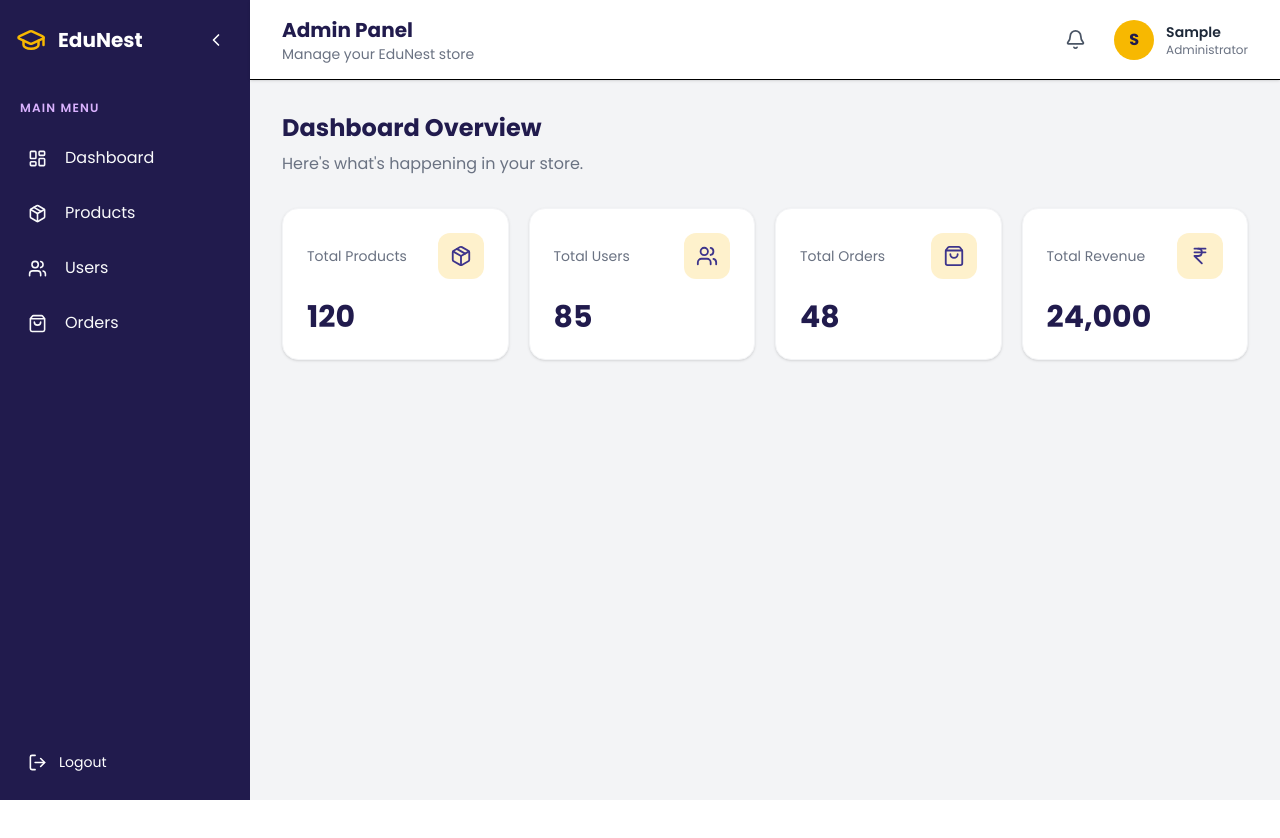
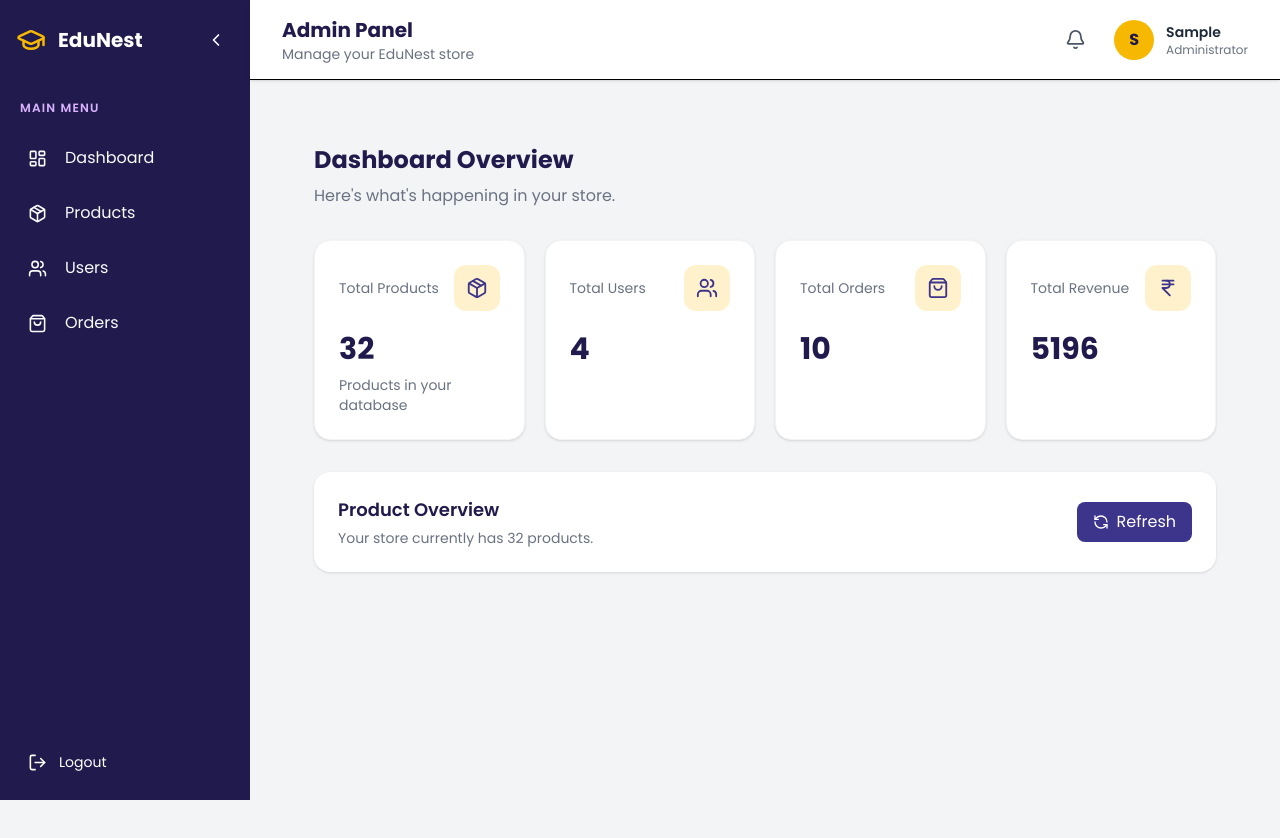
Before and after one commit to opmmansoor/E-Commerce-EduNest, a React (Vite) app in the folder EduNest/: page /admin/dashboard in a window 1280 px wide. Shown: the top 838 px of the page. Before the commit the page ends 800 px from the top, so only its background shows below. Built offline with nearby package versions, Linux system fonts and the light colour scheme; data requests are answered from the project's data file; sample sign-in values are in the browser's storage.

Commit message:
Edited Dashbard

```diff
--- a/EduNest/src/Api/adminApi.js
+++ b/EduNest/src/Api/adminApi.js
@@ -24,3 +24,20 @@ export const loginAdmin = async ({email, password}) => {
         role,
     };
 };
+
+
+// GET USERS AND ORDERS
+
+const API_URL = "http://localhost:3000";
+
+export const getUsers = async () => {
+    const response = await axios.get(`${API_URL}/users`)
+    return response.data
+};
+
+
+// Fetch all orders
+export const getOrders = async () => {
+  const response = await axios.get(`${API_URL}/orders`);
+  return response.data;
+};
--- a/EduNest/src/Pages/Admin/Pages/AdminDashboard.jsx
+++ b/EduNest/src/Pages/Admin/Pages/AdminDashboard.jsx
@@ -1,40 +1,67 @@
-import { IndianRupee, Package, ShoppingBag, Users } from 'lucide-react';
-import React from 'react'
+import { IndianRupee, LogOut, Package, RefreshCcw, ShoppingBag, Users } from 'lucide-react';
 import { useNavigate } from 'react-router-dom'
+import { getProducts } from '../../../Api/productApi';
+import { useQuery } from '@tanstack/react-query';
+import { getOrders, getUsers } from '../../../Api/adminApi';
 
 export default function AdminDashboard() {
     const navigate = useNavigate();
 
+// Fetch actual products
+    const {data: products = [], isLoading, isError, error, refetch, isFetching} = useQuery({
+            queryKey: ["products"],
+            queryFn: getProducts,
+        });
+    const {data: users = []} = useQuery({
+        queryKey: ["users"],
+        queryFn: getUsers,
+    });
+
+    const {data: orders = [],} = useQuery({
+        queryKey: ["orders"],
+        queryFn: getOrders,
+    })
+
+// Sum the total amount of all orders
+    const totalRevenue = orders.reduce(
+    (total, order) => total + Number(order.totalAmount || 0),
+     0
+    );
+
+    const productCount = products.length;
+    const usersCount = users.length;
+    const ordersCount = orders.length;
+
     const stats = [
         {
             title: "Total Products",
-            value: "120",
+            value: isLoading ? "..." : isError ? "Error" : productCount,
             icon: Package,
         },
         {
             title: "Total Users",
-            value: "85",
+            value: isLoading ? "..." : isError ? "Error" : usersCount,
             icon: Users,
         },
         {
             title: "Total Orders",
-            value: "48",
+            value: isLoading ? "..." : isError ? "Error" : ordersCount,
             icon: ShoppingBag,
         },
         {
             title: "Total Revenue",
-            value: "24,000",
+            value: isLoading ? "..." : isError ? "Error" : totalRevenue,
             icon: IndianRupee,
         },
     ];
 
-    let admin = null;
+    // let admin = null;
 
-    try {
-        admin = JSON.parse(localStorage.getItem("admin") || "null");
-    } catch {
-        admin = null;
-    }
+    // try {
+    //     admin = JSON.parse(localStorage.getItem("admin") || "null");
+    // } catch {
+    //     admin = null;
+    // }
 
     const handleLogout = () => {
         localStorage.removeItem("admin");
@@ -42,23 +69,49 @@ export default function AdminDashboard() {
     };
 
     return (
+        <div className="min-h-screen bg-gray-100">
+            {/* <header className="flex items-center justify-between bg-[#211B4D] px-4 py-4 text-white sm:px-6">
                 <div>
+                    <h1 className="text-xl font-bold">
+                        EduNest Admin
+                    </h1>
+
+                    <p className="text-sm text-gray-300">
+                        Admin Dashboard
+                    </p>
+                </div>
+
+                <button
+                        type="button"
+                        onClick={handleLogout}
+                        className="flex items-center gap-2 rounded-lg bg-white px-4 py-2 font-medium text-[#211B4D] transition hover:bg-gray-200">
+                    <LogOut size={18} />
+                </button>
+            </header> */}
+
+{/* Dashboard Content */}
+        <main className="p-5 sm:p-8">
             <h2 className="text-2xl font-bold text-[#211B4D]">
                 Dashboard Overview
+                {/* Welcome, {admin?.firstName || "Admin"} */}
             </h2>
 
             <p className="mt-2 text-gray-500">
                 Here's what's happening in your store.
             </p>
 
+{/* Statistics */}
             <div className="mt-8 grid gap-5 sm:grid-cols-2 xl:grid-cols-4">
-        {stats.map(({ title, value, icon: Icon }) => (
+                {stats.map(({title, value, icon: Icon}) => (
                     <div
                         key={title}
                         className="rounded-2xl border border-gray-100 bg-white p-6 shadow-sm transition hover:-translate-y-1 hover:shadow-md"
                         >
-            <div className="flex items-center justify-between">
-              <p className="text-sm text-gray-500">{title}</p>
+
+                    <div className="flex items-center justify-between gap-3">
+                        <p className="text-sm text-gray-500">
+                            {title}
+                        </p>
 
                         <div className="rounded-xl bg-[#F7B801]/20 p-3 text-[#3D348B]">
                             <Icon size={22} />
@@ -68,56 +121,149 @@ export default function AdminDashboard() {
                     <h3 className="mt-5 text-3xl font-bold text-[#211B4D]">
                         {value}
                     </h3>
+
+                    {title === "Total Products" && !isLoading && !isError && (
+                        <p className="mt-2 text-sm text-gray-500">
+                            Products in your database
+                        </p>
+                    )}
                 </div>
                 ))}
             </div>
+
+{/* Product API Loading */}
+            {isLoading && (
+                <p className="mt-6 text-gray-500">
+                    Loading product statistics...
+                </p>
+            )}
+
+{/* Product API Error */}
+            {isError && (
+                <div className="mt-6 rounded-xl border border-red-200 bg-red-50 p-4">
+                    <p className="text-sm text-red-600">
+                        {error?.message || "Failed to load products."}
+                    </p>
+
+                    <button
+                            type='button'
+                            onClick={() => refetch()}
+                            className="mt-3 flex items-center gap-2 rounded-lg bg-red-600 px-4 py-2 text-white hover:bg-red-700">
+                        <RefreshCcw size={16} />
+                        Retry
+                    </button>
                 </div>
-  );
+            )}
+
+            {!isLoading && !isError && (
+                <section className="mt-8 rounded-2xl bg-white p-6 shadow-sm">
+                    <div className="flex flex-wrap items-center justify-between gap-4">
+                        <div>
+                            <h3 className="text-lg font-semibold text-[#211B4D]">
+                                Product Overview
+                            </h3>
+
+                            <p className="mt-1 text-sm text-gray-500">
+                                Your store currently has {productCount}{" "}
+                                {productCount === 1 ? "product" : "products"}.
+                            </p>
+                        </div>
+
+                        <button
+                                type="button"
+                                onClick={() => refetch()}
+                                disabled={isFetching}
+                                className="flex items-center gap-2 rounded-lg bg-[#3D348B] px-4 py-2 text-white transition hover:bg-[#211B4D] disabled:opacity-60">
+                            <RefreshCcw size={16}
+                                        className={isFetching ? "animate-spin" : ""}/>
+                            {isFetching ? "Refreshing..." : "Refresh"}
+                        </button>
+                    </div>
+                </section>
+            )}
+        </main>
+
+        </div>
+    )
 }
 
-//   return (
+//     return (
 //     <div className="min-h-screen bg-gray-100">
-//       <header className="flex items-center justify-between bg-[#211B4D] px-6 py-4 text-white">
-//         <h1 className="text-xl font-bold">
-//             EduNest Admin
-//         </h1>
+//       <h2 className="text-2xl font-bold text-[#211B4D]">
+//         Dashboard Overview
+//       </h2>
 
-//         <button
-//                 onClick={handleLogout}
-//                 className="rounded-lg bg-white px-4 py-2 font-medium text-[#211B4D] hover:bg-gray-200">
-//             Logout
-//         </button>
-//       </header>
+//       <p className="mt-2 text-gray-500">
+//         Here's what's happening in your store.
+//       </p>
 
-//       <main className="p-6 md:p-10">
-//         <h2 className="text-2xl font-bold text-gray-800">
-//             Welcome {admin?.name || "admin"}
-//         </h2>
+//       <div className="mt-8 grid gap-5 sm:grid-cols-2 xl:grid-cols-4">
+//         {stats.map(({ title, value, icon: Icon }) => (
+//           <div
+//             key={title}
+//             className="rounded-2xl border border-gray-100 bg-white p-6 shadow-sm transition hover:-translate-y-1 hover:shadow-md"
+//           >
+//             <div className="flex items-center justify-between">
+//               <p className="text-sm text-gray-500">{title}</p>
 
-//         <p className="mt-2 text-gray-600">
-//            You are logged in to the EduNest Admin Panel.
-//         </p>
+//               <div className="rounded-xl bg-[#F7B801]/20 p-3 text-[#3D348B]">
+//                 <Icon size={22} />
+//               </div>
+//             </div>
 
-//         <div className="mt-8 grid gap-5 sm:grid-cols-2 lg:grid-cols-3">
-//             {["Products", "Users", "Orders"].map((item) => (
-//                 <div
-//                     key={item}
-//                     className='rounded-xl bg-white p-6 shadow-sm'>
+//             <h3 className="mt-5 text-3xl font-bold text-[#211B4D]">
+//               {value}
+//             </h3>
+//           </div>
+//         ))}
+//       </div>
+//     </div>
+//   );
+// }
 
-//                     <h3 className='text-lg font-semibold text-[#3D348B]'>
-//                         {item}
-//                     </h3>
+// //   return (
+//      <div className="min-h-screen bg-gray-100">
+//        <header className="flex items-center justify-between bg-[#211B4D] px-6 py-4 text-white">
+//          <h1 className="text-xl font-bold">
+//              EduNest Admin
+//          </h1>
 
-//                     <p>
-//                         {item} management will be implemented next
+//          <button
+//                  onClick={handleLogout}
+//                  className="rounded-lg bg-white px-4 py-2 font-medium text-[#211B4D] hover:bg-gray-200">
+//              Logout
+//          </button>
+//        </header>
 
-//                     </p>
-//                 </div>
-//             )) }
-//         </div>
-//       </main>
-//     </div>
+// //       <main className="p-6 md:p-10">
+// //         <h2 className="text-2xl font-bold text-gray-800">
+// //             Welcome {admin?.name || "admin"}
+// //         </h2>
+
+// //         <p className="mt-2 text-gray-600">
+// //            You are logged in to the EduNest Admin Panel.
+// //         </p>
+
+// //         <div className="mt-8 grid gap-5 sm:grid-cols-2 lg:grid-cols-3">
+// //             {["Products", "Users", "Orders"].map((item) => (
+// //                 <div
+// //                     key={item}
+// //                     className='rounded-xl bg-white p-6 shadow-sm'>
+
+// //                     <h3 className='text-lg font-semibold text-[#3D348B]'>
+// //                         {item}
+// //                     </h3>
+
+// //                     <p>
+// //                         {item} management will be implemented next
+
+// //                     </p>
+// //                 </div>
+// //             )) }
+// //         </div>
+// //       </main>
+// //     </div>
 
 
-//   )
-//  }
+// //   )
+// //
```
Lines whose indentation alone changed are shown as unchanged.
